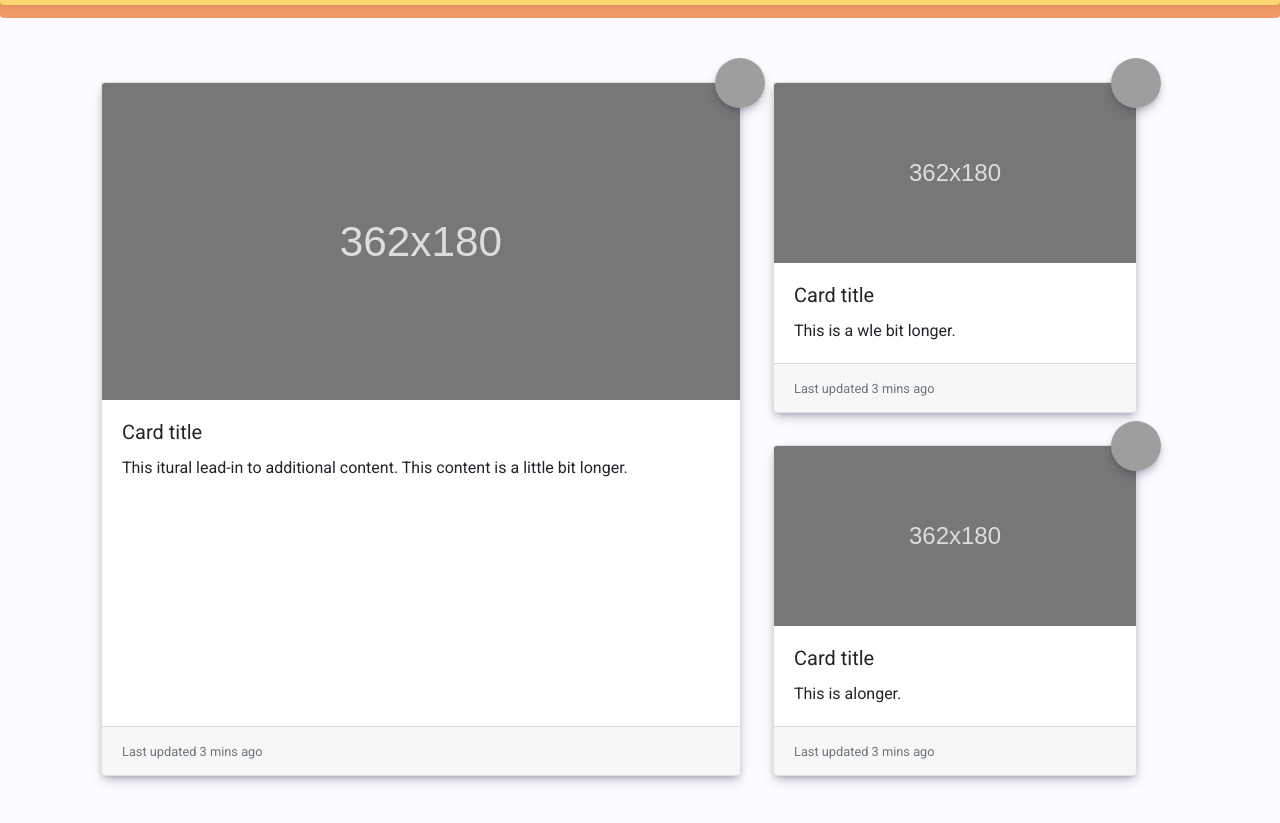
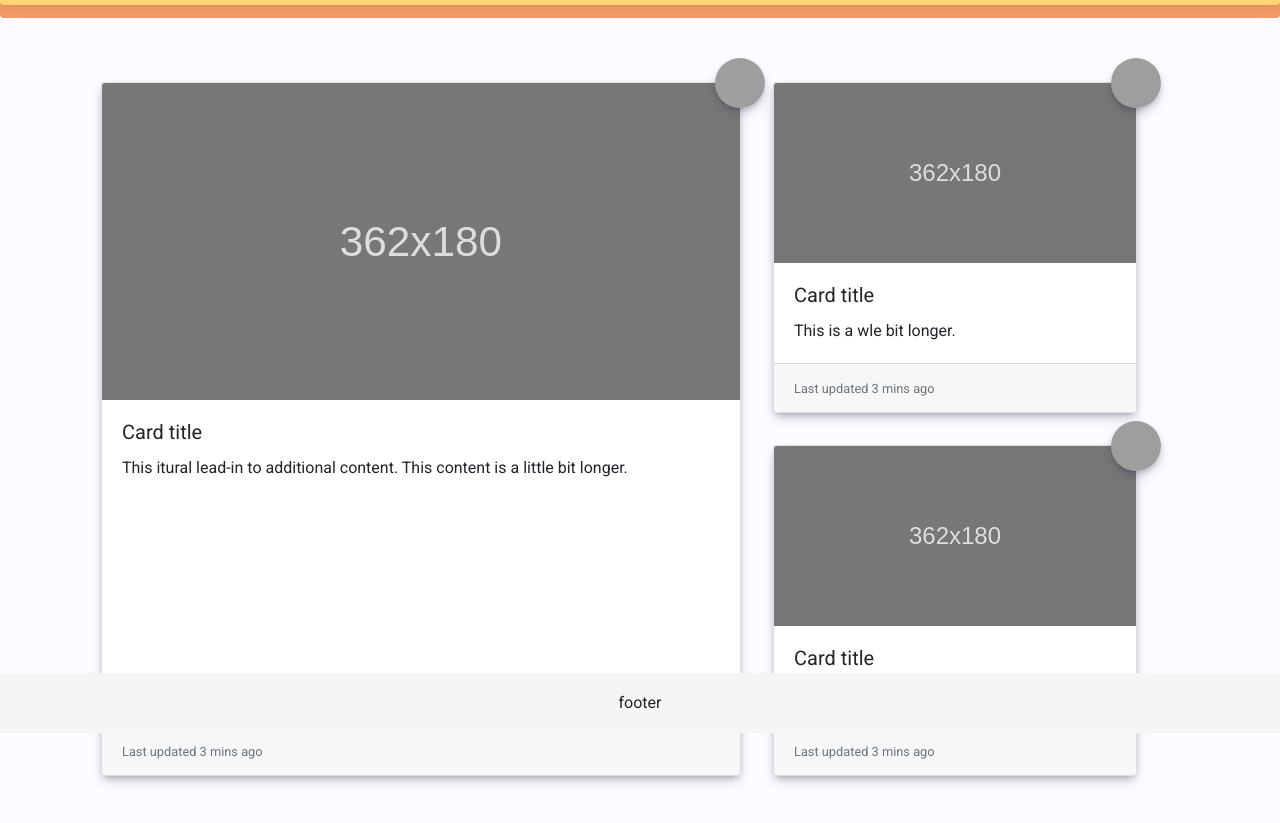
Before and after one commit to rjmo/layout, a plain HTML site: page index.html in a window 1280 px wide. Shown: the part 67-890 px from the top of the page. Before the commit the page ends 859 px from the top, so only its background shows below. Drawn offline with nearby package versions, Linux system fonts and the light colour scheme; files that its build step writes are made by us from their sources; grey boxes are pictures that could not be loaded.

Commit message:
responsive footer

```diff
--- a/index.html
+++ b/index.html
@@ -110,6 +110,14 @@
     </div>
 
 
+
+
+   <footer class="footer">
+      <div class="container">
+        <p style="text-align: center;">footer</p>
+      </div>
+    </footer>
+
     <script src="https://code.jquery.com/jquery-3.5.1.slim.min.js"
         integrity="sha384-DfXdz2htPH0lsSSs5nCTpuj/zy4C+OGpamoFVy38MVBnE+IbbVYUew+OrCXaRkfj"
         crossorigin="anonymous"></script>
--- a/style.css
+++ b/style.css
@@ -2,10 +2,15 @@
     box-sizing: border-box;
 
 }
+html {
+    position: relative;
+    min-height: 100%;
+  }
 
 body {
     font-family: 'Roboto', sans-serif !important;
     background-color:#FDFBFF ;
+    margin-bottom: 60px; /* Margin bottom by footer height */
 }
 
 div.card-recettes{
@@ -37,7 +42,18 @@ div.card-recettes{
     text-align: center;
     padding: 7px;
     cursor: pointer;
-  }
+}
+
+.footer {
+    position: fixed;
+    bottom: 0;
+    width: 100%;
+    height: 60px; /* Set the fixed height of the footer here */
+    line-height: 60px; /* Vertically center the text there */
+    background-color: #f5f5f5;
+    display: none;
+
+}
 
 
 @media only screen and (min-width: 768px) {
@@ -48,6 +64,12 @@ div.card-recettes{
     .cardlead {
         width: 40rem;
     }
+    .footer{
+        display: block;
+    }
+
+
+
 
 }
 @media only screen and (min-width: 992px) {
@@ -58,6 +80,8 @@ div.card-recettes{
     .cardlead {
         width: 40rem;
     }
-
+    .footer{
+        display: block;
+    }
 
 }
```
